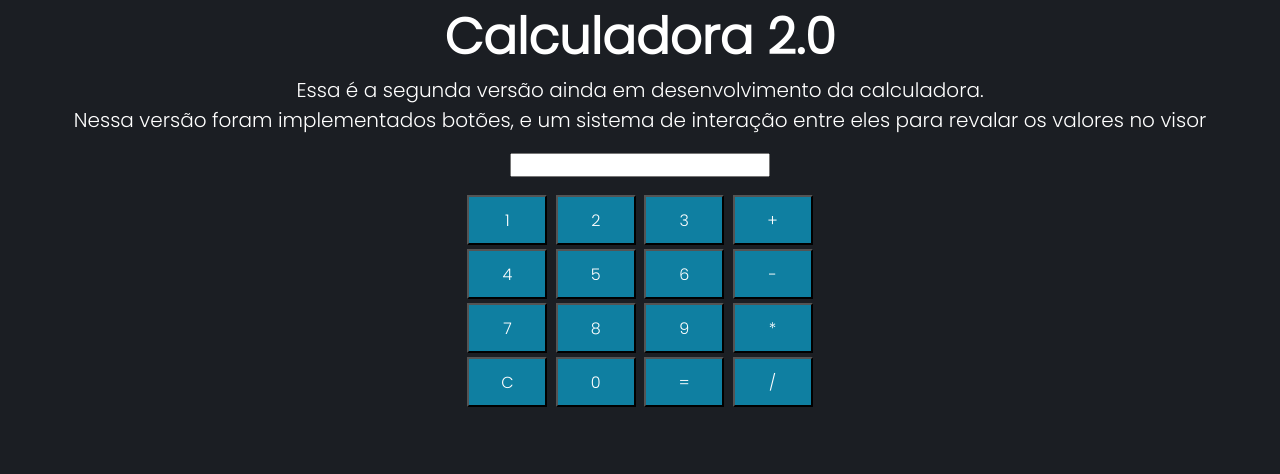
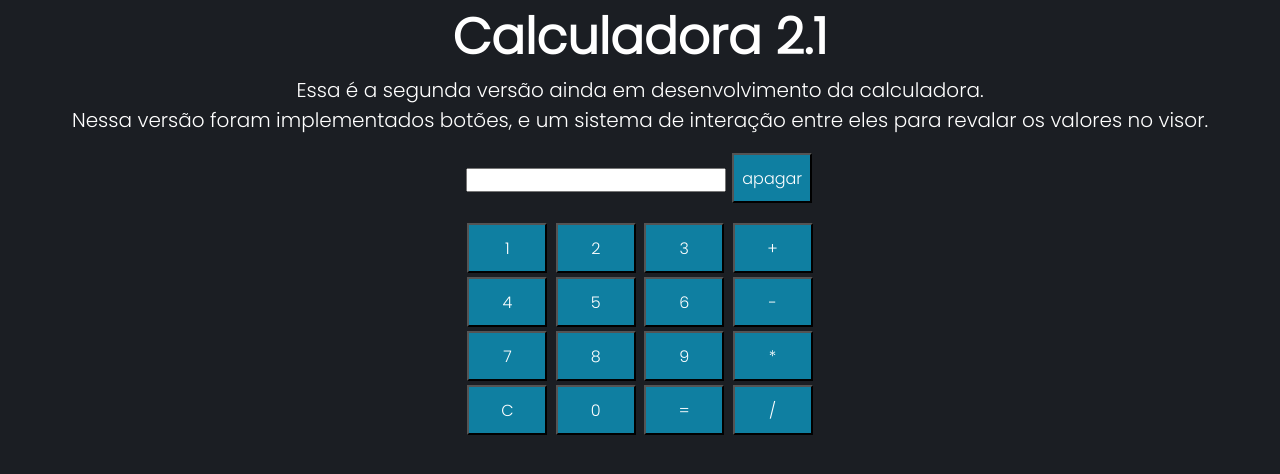
Before and after one commit to offwell/Projeto-Calculadora, a plain HTML site: page index.html in a window 1280 px wide. Drawn offline with Linux system fonts and the light colour scheme.

Commit message:
botão de apagar

```diff
--- a/index.html
+++ b/index.html
@@ -15,12 +15,13 @@
 
 </head>
 <body>
-    <h1>Calculadora 2.0</h1>
+    <h1>Calculadora 2.1</h1>
     <p>Essa é a segunda versão ainda em desenvolvimento da calculadora.</p>
-    <p>Nessa versão foram implementados botões, e um sistema de interação entre eles para revalar os valores no visor</p>
+    <p>Nessa versão foram implementados botões, e um sistema de interação entre eles para revalar os valores no visor.</p>
 
     <div class="input-center">
         <input type="text" id="visor" readonly>
+        <button onclick="apagar()">apagar</button>
     </div>
 
     <div class="grupos">
--- a/script.js
+++ b/script.js
@@ -28,6 +28,12 @@ function addOp(operacao){
     document.getElementById('visor').value += operacao
 }
 
+function apagar(){
+    let a = document.getElementById('visor')
+    a.value = a.value.substring(0, a.value.length -1)
+
+}
+
 function calcular_resultado(){
     let visor = document.getElementById('visor')
     let expressao = visor.value;
```
